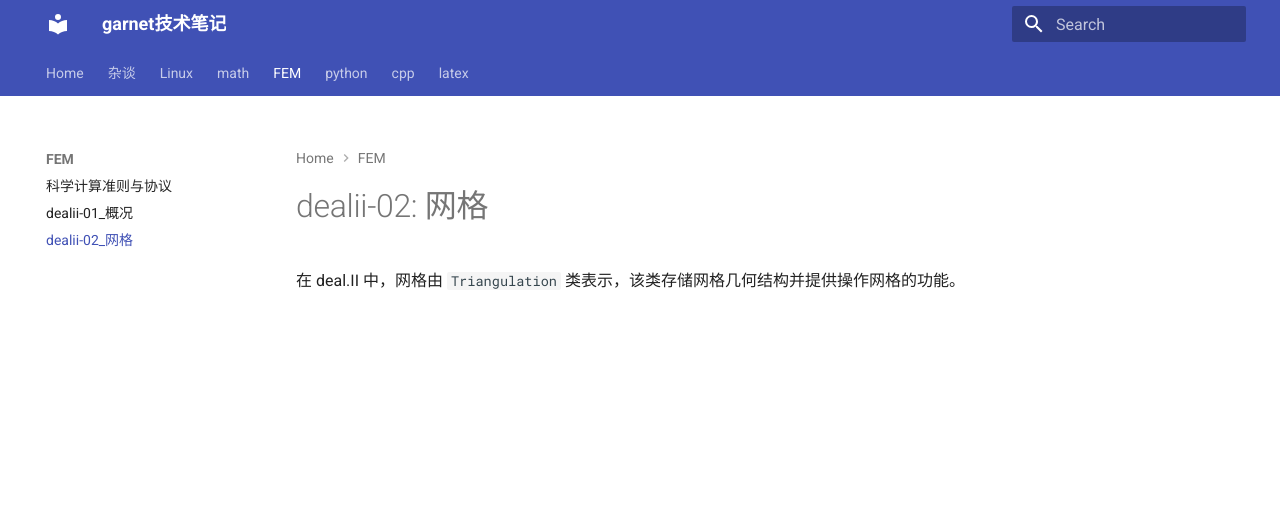
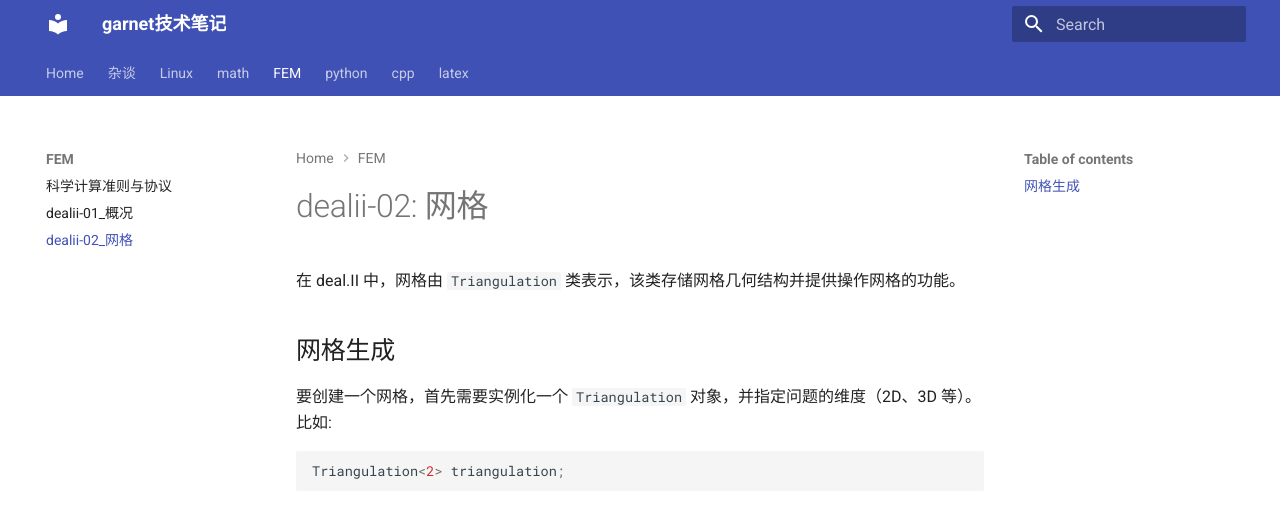
Before and after one commit to ymma98/technotes, an MkDocs documentation site: the page built from docs/FEM/dealii-02_网格.md, in a window 1280 px wide. Shown: the top 518 px of the page. Built offline with MkDocs 1.6.1 and Material for MkDocs 9.7.7, drawn with Linux system fonts in a browser that asks for light colours.

Commit message:
docs/FEM/dealii-02_网格.md updated from https://stackedit.cn/

````diff
--- a/docs/FEM/dealii-02_网格.md
+++ b/docs/FEM/dealii-02_网格.md
@@ -1,6 +1,13 @@
 # dealii-02: 网格
 
 在 deal.II 中，网格由 `Triangulation` 类表示，该类存储网格几何结构并提供操作网格的功能。
+
+## 网格生成
+
+要创建一个网格，首先需要实例化一个 `Triangulation` 对象，并指定问题的维度（2D、3D 等）。比如:
+```cpp
+Triangulation<2> triangulation;
+```
 <!--stackedit_data:
-eyJoaXN0b3J5IjpbLTE0Mjc5MTkxMDQsMTA5MDk0ODI5XX0=
+eyJoaXN0b3J5IjpbLTE2NTc0MzEzNTUsMTA5MDk0ODI5XX0=
 -->
````
